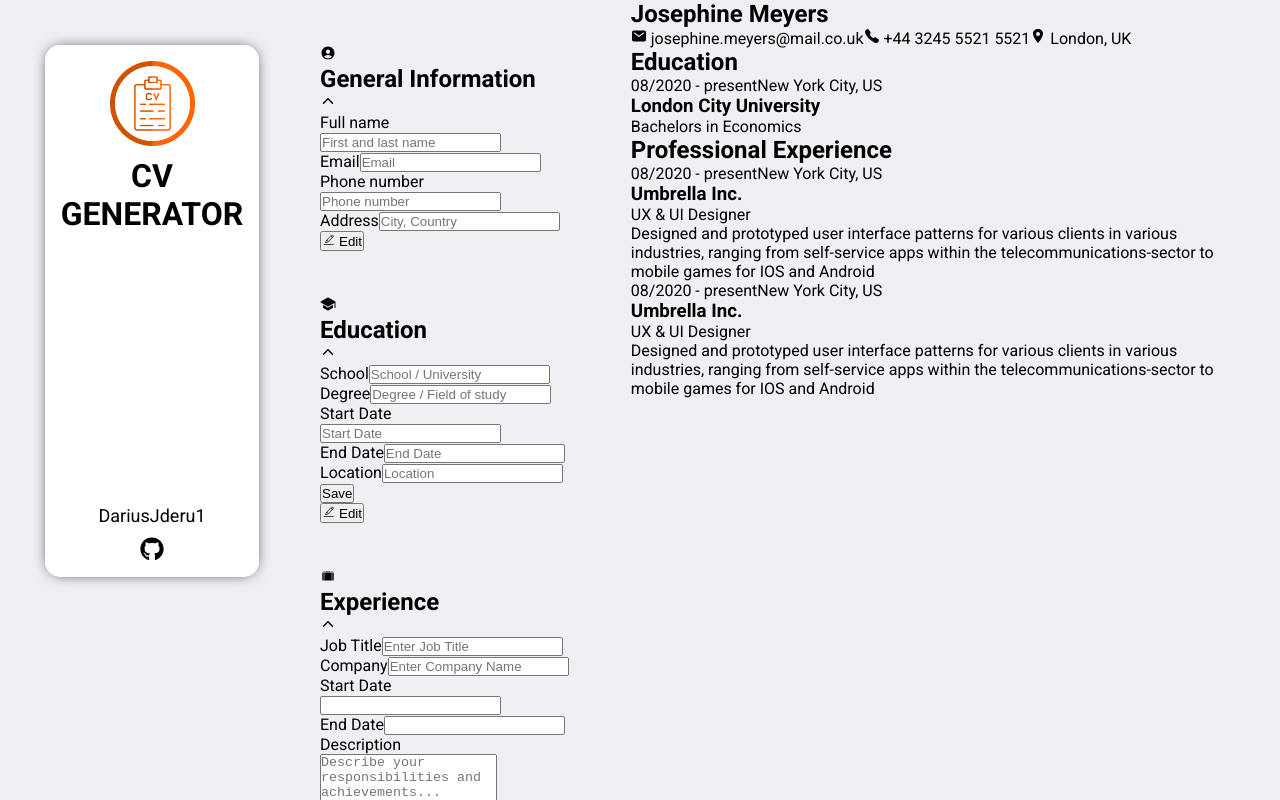
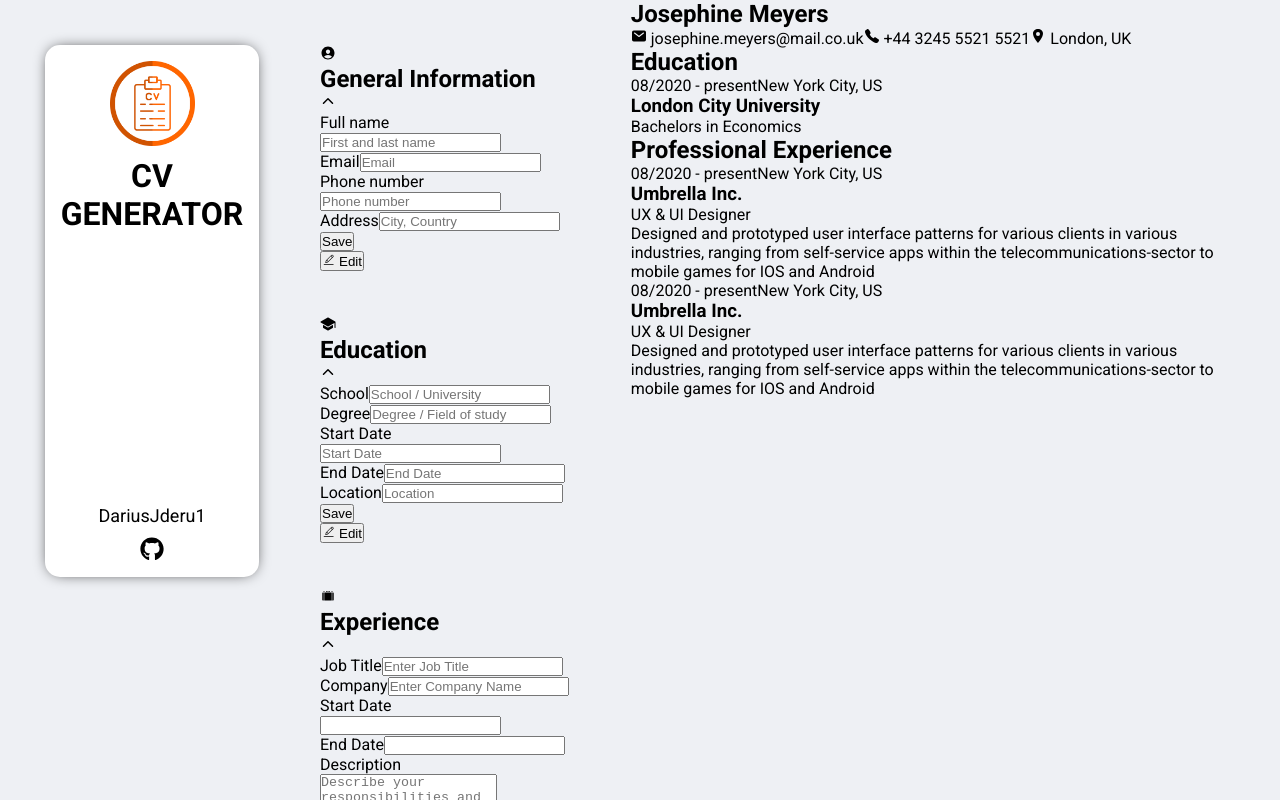
Before and after one commit to DariusJderu1/CV-builder, a React (Vite) app: page / in a window 1280 px wide. Built offline with nearby package versions, Linux system fonts and the light colour scheme.

Commit message:
Add save button to General Info component

```diff
--- a/src/components/editor/GeneralInfoForm.jsx
+++ b/src/components/editor/GeneralInfoForm.jsx
@@ -28,6 +28,8 @@ export default function GeneralInfoForm() {
                     <label htmlFor="address">Address</label>
                     <input type="text" id="address" placeholder="City, Country" />
                 </div>
+
+                <button type="submit">Save</button>
             </form>
 
 
```
